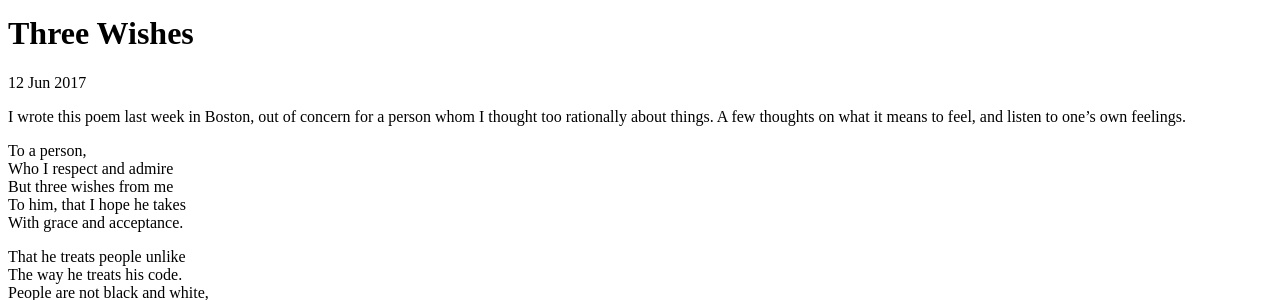
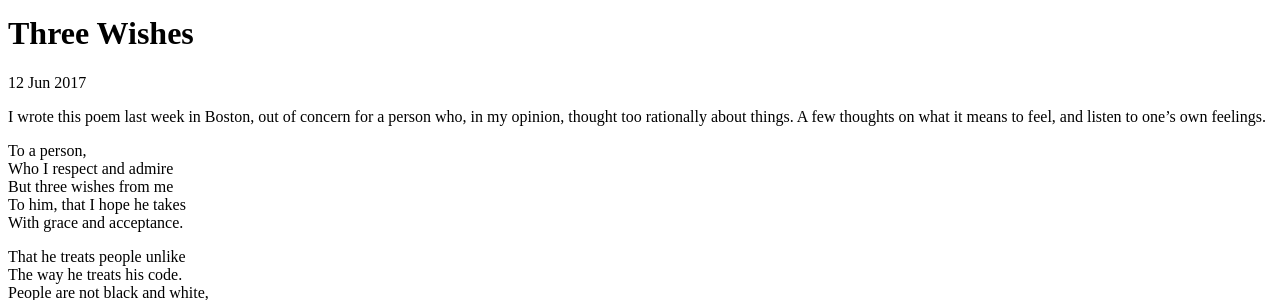
Before and after one commit to evanma92/evanma92.github.io, a Jekyll site: the page built from _posts/2017-06-12-three-wishes.md, in a window 1280 px wide. Shown: the part 172-472 px from the top of the page. Built offline with Jekyll 4.4.1, drawn with Linux system fonts in a browser that asks for light colours; our own code applies the rules of GitHub Pages for plain Markdown files; Markdown is read by kramdown in place of the engine named in the settings.

Commit message:
Edited grammatical mistake

```diff
--- a/_posts/2017-06-12-three-wishes.md
+++ b/_posts/2017-06-12-three-wishes.md
@@ -1,4 +1,4 @@
-I wrote this poem last week in Boston, out of concern for a person whom I thought too rationally about things. A few thoughts on what it means to feel, and listen to one's own feelings.
+I wrote this poem last week in Boston, out of concern for a person who, in my opinion, thought too rationally about things. A few thoughts on what it means to feel, and listen to one's own feelings.
 
 To a person,
 Who I respect and admire
```
